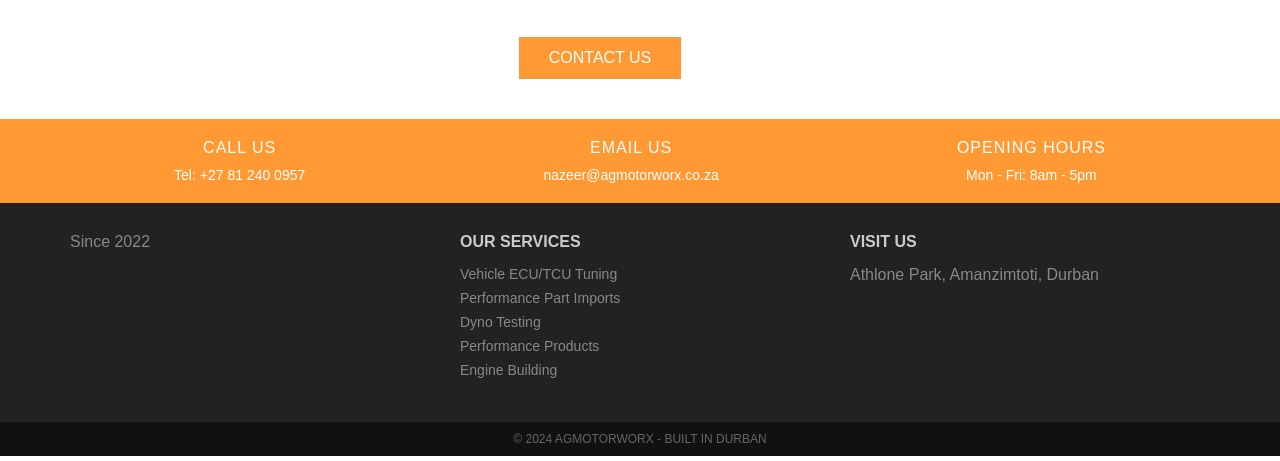
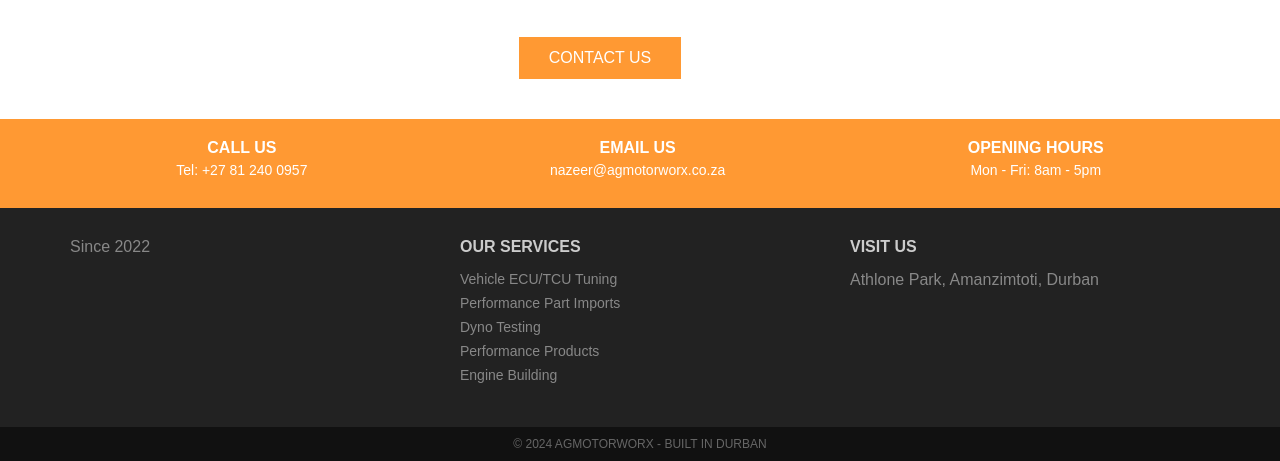
Before and after one commit to MegladonCodes/agmotorworx-site, a plain HTML site: page agmotorworx-about-page.html in a window 1280 px wide. Shown: the part 982-1443 px from the top of the page. Drawn offline with Linux system fonts and the light colour scheme.

Commit message:
Css Changes

```diff
--- a/css/about.css
+++ b/css/about.css
@@ -234,14 +234,14 @@ nav ul li a:hover {
 }
 
 .contact-section h3 {
-    margin-bottom: 10px;
+    margin-bottom: 5px;
     font-size: 16px;
-    font-weight: normal;
-    letter-spacing: 1px;
 }
 
 .contact-section p {
     font-size: 14px;
+    text-decoration: none;
+    margin-bottom: 10px;
 }
 
 /* Footer */
--- a/css/contact.css
+++ b/css/contact.css
@@ -150,12 +150,14 @@ nav ul li a:hover {
 }
 
 .contact-section h3 {
-    margin-bottom: 10px;
+    margin-bottom: 5px;
     font-size: 16px;
 }
 
 .contact-section p {
     font-size: 14px;
+    text-decoration: none;
+    margin-bottom: 10px;
 }
 
 
--- a/css/home.css
+++ b/css/home.css
@@ -316,12 +316,14 @@ nav ul li a:hover {
 }
 
 .contact-section h3 {
-    margin-bottom: 10px;
+    margin-bottom: 5px;
     font-size: 16px;
 }
 
 .contact-section p {
     font-size: 14px;
+    text-decoration: none;
+    margin-bottom: 10px;
 }
 
 /* Footer */
@@ -398,7 +400,14 @@ footer .copyright {
     display: flex;
     justify-content: center;
     align-items: center;
-    transition: transform 10s ease;
+    transition: transform 40s ease;
+    margin-right: 10px;
+}
+
+.slide img {
+    max-width: 100%;
+    max-height: 100%;
+    object-fit: contain;
 }
 
 .dealer-logo {
@@ -475,6 +484,12 @@ footer .copyright {
     .footer-content {
         flex-direction: column;
     }
+
+    .contact-section p {
+        font-size: 12px;
+        text-decoration: none;
+    }
+
 }
 
 @media (max-width: 480px) {
@@ -530,6 +545,7 @@ footer .copyright {
 
     .contact-section p {
         font-size: 12px;
+        text-decoration: none;
     }
 
     .footer-section h3 {
@@ -539,4 +555,5 @@ footer .copyright {
     .footer-section ul li {
         font-size: 12px;
     }
+
 }
--- a/css/product-details.css
+++ b/css/product-details.css
@@ -370,12 +370,14 @@ nav ul li a:hover {
 }
 
 .contact-section h3 {
-    margin-bottom: 10px;
+    margin-bottom: 5px;
     font-size: 16px;
 }
 
 .contact-section p {
     font-size: 14px;
+    text-decoration: none;
+    margin-bottom: 10px;
 }
 
 /* Footer */
--- a/css/services.css
+++ b/css/services.css
@@ -168,14 +168,14 @@ nav ul li a:hover {
 }
 
 .contact-section h3 {
-    margin-bottom: 10px;
+    margin-bottom: 5px;
     font-size: 16px;
-    font-weight: normal;
-    letter-spacing: 1px;
 }
 
 .contact-section p {
     font-size: 14px;
+    text-decoration: none;
+    margin-bottom: 10px;
 }
 
 /* Main Section */
--- a/css/shop.css
+++ b/css/shop.css
@@ -378,14 +378,15 @@ nav ul li a:hover {
 }
 
 .contact-section h3 {
-    margin-bottom: 10px;
+    margin-bottom: 5px;
     font-size: 16px;
 }
 
 .contact-section p {
     font-size: 14px;
+    text-decoration: none;
+    margin-bottom: 10px;
 }
-
 /* Footer */
 footer {
     background-color: #222;
--- a/css/store.css
+++ b/css/store.css
@@ -201,12 +201,14 @@ footer {
 }
 
 .contact-section h3 {
-    margin-bottom: 10px;
+    margin-bottom: 5px;
     font-size: 16px;
 }
 
 .contact-section p {
     font-size: 14px;
+    text-decoration: none;
+    margin-bottom: 10px;
 }
 
 /* Footer */
```
